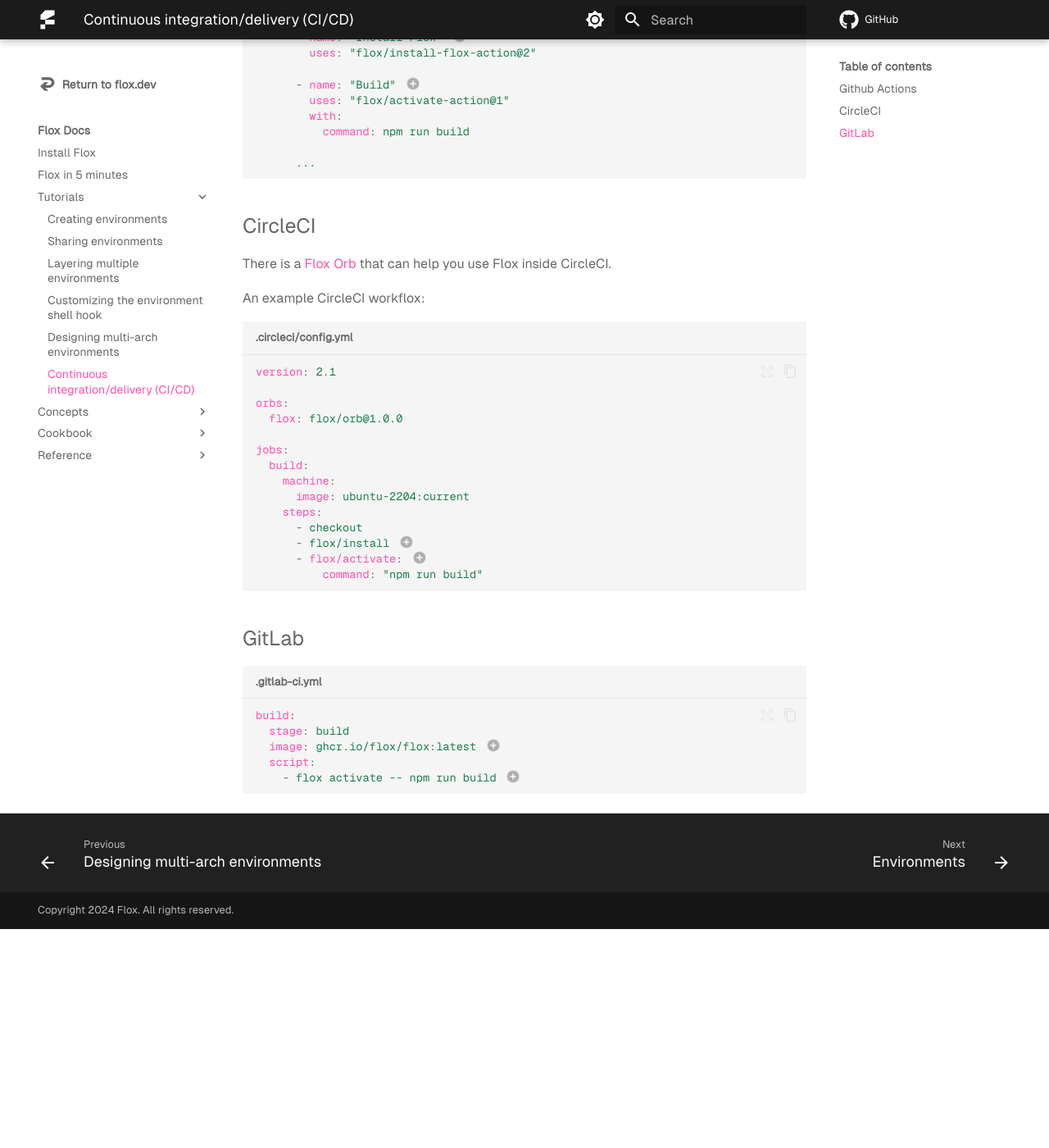
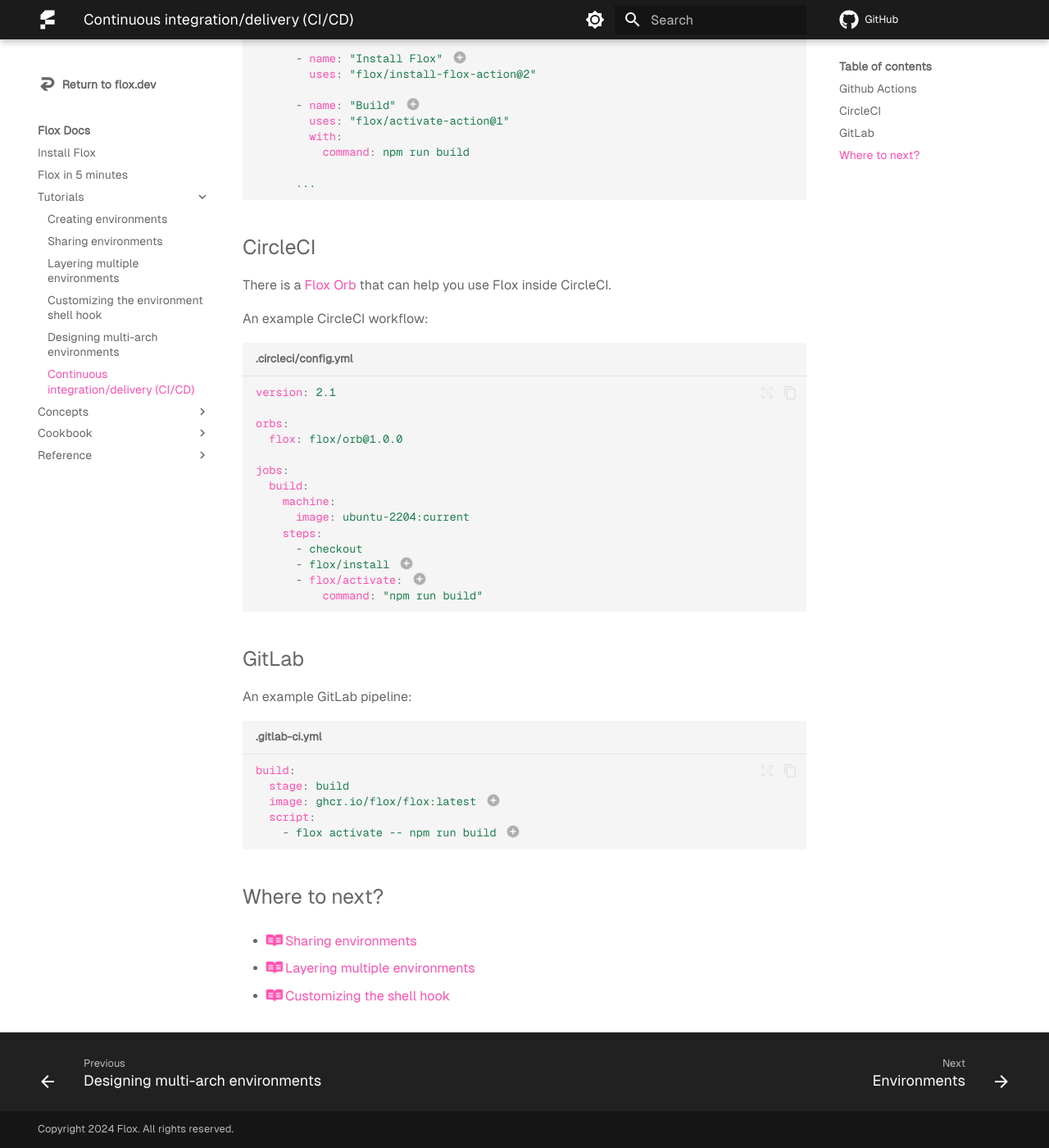
Before and after one commit to flox/floxdocs, an MkDocs documentation site: the page built from docs/tutorials/ci-cd.md, in a window 1280 px wide and 1400 px high, scrolled down 785 px. Shown: the whole window at 82% size. Built offline with MkDocs 1.6.1 and Material for MkDocs 9.7.7, drawn with Linux system fonts in a browser that asks for light colours; plug-ins that fetch from the network failed and are left out; comment, search, counter and statistics services are not loaded; before the commit the page ends 1918 px from its top, so only the background shows below that; some of the changed text lies outside the part shown.

Commit message:
address some typos

````diff
--- a/docs/tutorials/ci-cd.md
+++ b/docs/tutorials/ci-cd.md
@@ -58,7 +58,7 @@
 There is a [Flox Orb](https://github.com/flox/flox-orb) that can help you use
 Flox inside CircleCI.
 
-An example CircleCI workflox:
+An example CircleCI workflow:
 
 
 ```yaml title=".circleci/config.yml"
@@ -86,6 +86,7 @@
 
 ## GitLab
 
+An example GitLab pipeline:
 
 ```yaml title=".gitlab-ci.yml"
 build:
@@ -97,3 +98,17 @@
 
 1. Use `ghcr.io/flox/flox` that already comes with Flox.
 2. Run command in a Flox environment.
+
+
+## Where to next?
+
+- :simple-readme:{ .flox-purple .flox-heart } [Sharing environments][sharing_guide]
+
+- :simple-readme:{ .flox-purple .flox-heart } [Layering multiple environments][layering_guide]
+
+- :simple-readme:{ .flox-purple .flox-heart } [Customizing the shell hook][customizing_guide]
+
+
+[sharing_guide]: ./sharing-environments.md
+[layering_guide]: ./layering-multiple-environments.md
+[customizing_guide]: ./customizing-environments.md
````
Also changed, not shown: other parts of docs/tutorials/ci-cd.md (+1 -1 lines).
